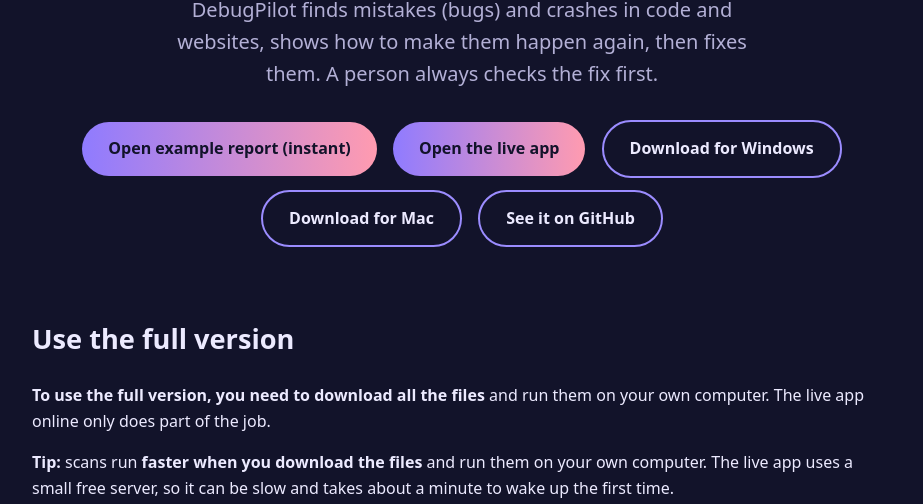
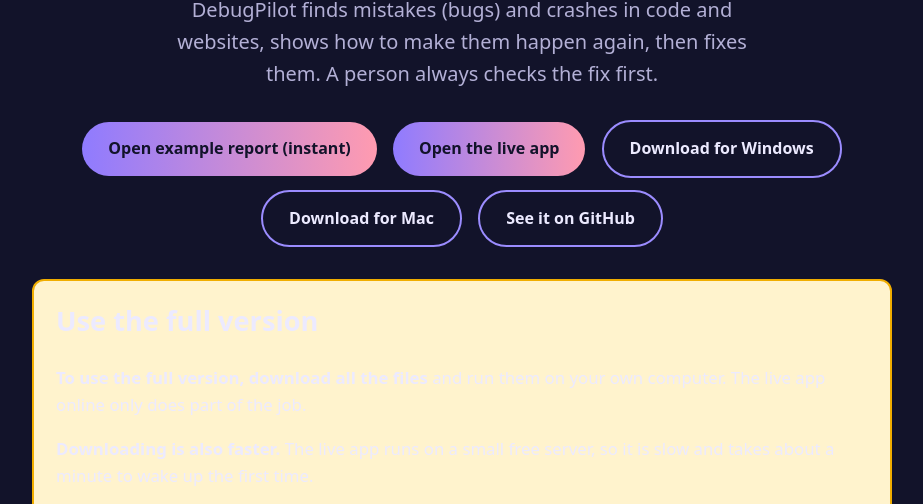
Before and after one commit to brianohjiho-web/debugpilot, a browser extension: page docs/index.html in a window 1280 px wide. Shown: the part 296-800 px from the top of the page, without its empty margins (178-1101 px from the left). Drawn offline with Linux system fonts and the light colour scheme.

Commit message:
Make download note stand out
Co-authored-by: Copilot App <223556219+Copilot@users.noreply.github.com>

```diff
--- a/docs/index.html
+++ b/docs/index.html
@@ -45,9 +45,7 @@
     <a class="btn ghost" href="https://github.com/brianohjiho-web/debugpilot">See it on GitHub</a>
   </header>
 
-  <h2>Use the full version</h2>
-  <p><b>To use the full version, you need to download all the files</b> and run them on your own computer. The live app online only does part of the job.</p>
-  <p><b>Tip:</b> scans run <b>faster when you download the files</b> and run them on your own computer. The live app uses a small free server, so it can be slow and takes about a minute to wake up the first time.</p>
+  <div style="background:#fff3cd;border:2px solid #f0ad00;border-radius:12px;padding:18px 22px;margin:18px 0;font-size:1.05em"><h2 style="margin-top:0">Use the full version</h2><p><b>To use the full version, download all the files</b> and run them on your own computer. The live app online only does part of the job.</p><p><b>Downloading is also faster.</b> The live app runs on a small free server, so it is slow and takes about a minute to wake up the first time.</p><p><a class="btn primary" href="https://github.com/brianohjiho-web/debugpilot/archive/refs/heads/main.zip">Download for Windows or Mac</a></p></div>
   <h2>How it works</h2>
   <ul class="steps">
     <li><img src="img/cat-search.svg" alt=""><b>1. Look.</b> It reads your code, or opens your website and clicks buttons like a real person.</li>
```
Also changed, not shown: 1 other file.
